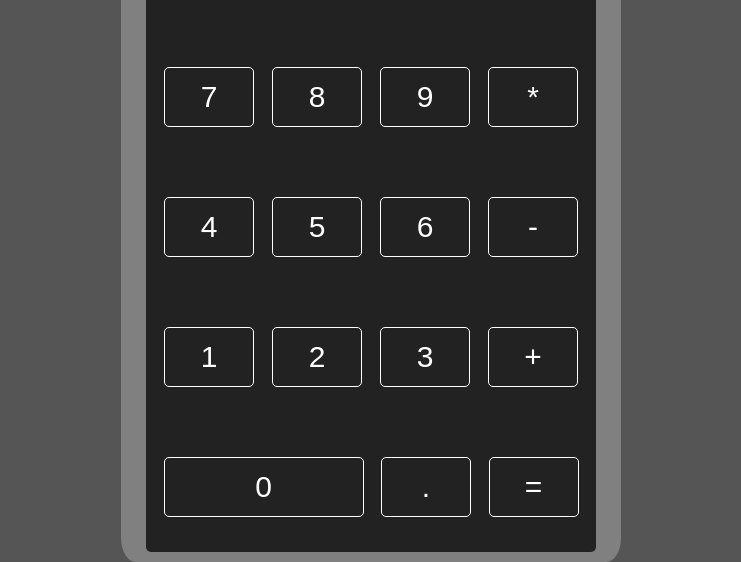
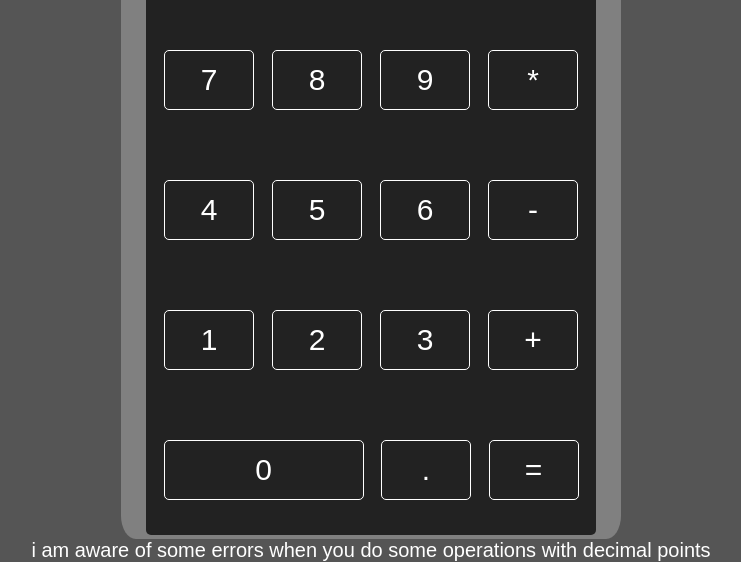
Before and after one commit to garrettrogers002/calculator, a plain HTML site: page index.html in a window 1280 px wide. Shown: the part 238-800 px from the top of the page, without its empty margins (269-1010 px from the left). Drawn offline with Linux system fonts and the light colour scheme; a web font is replaced by a local one.

Commit message:
add message below calculator

```diff
--- a/index.html
+++ b/index.html
@@ -44,6 +44,7 @@
             </div>
         </div>
     </div>
+    <div id="weird">i am aware of some errors when you do some operations with decimal points</div>
     <script src="./script.js"></script>
 </body>
 </html>
--- a/style.css
+++ b/style.css
@@ -71,3 +71,7 @@ body {
 #zero {
     width: 200px;
 }
+#weird {
+    color: white;
+    font-size: 20px;
+}
```
